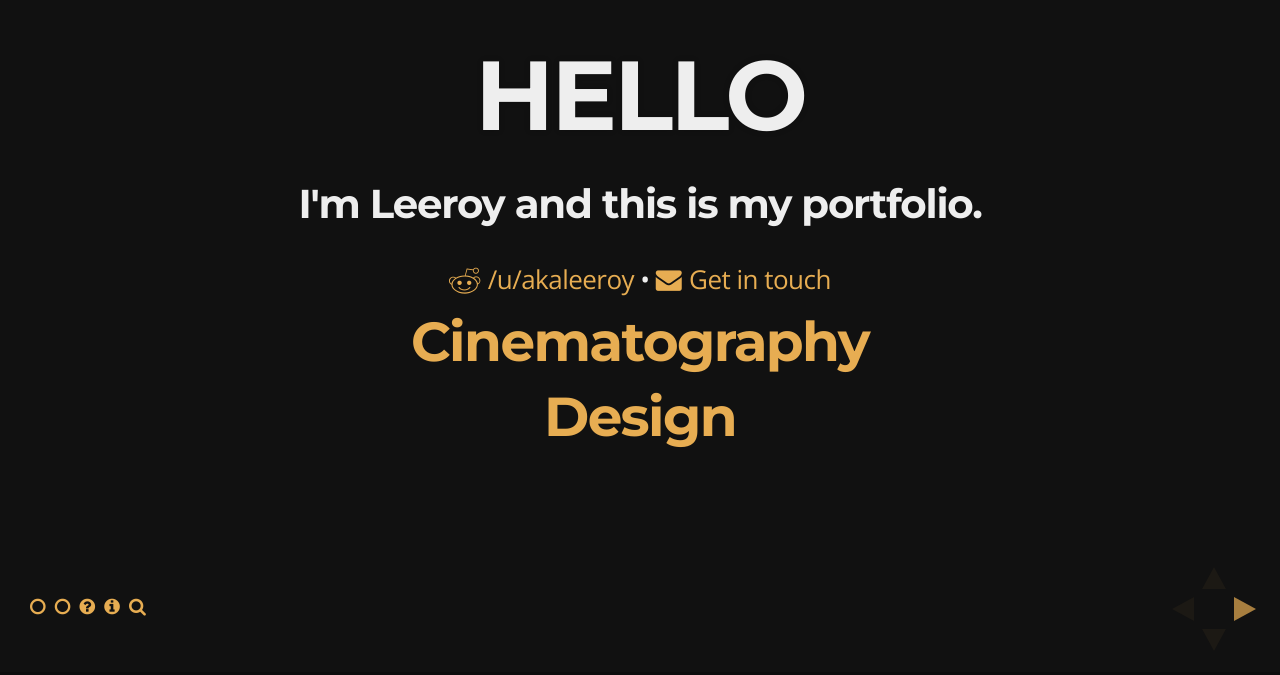
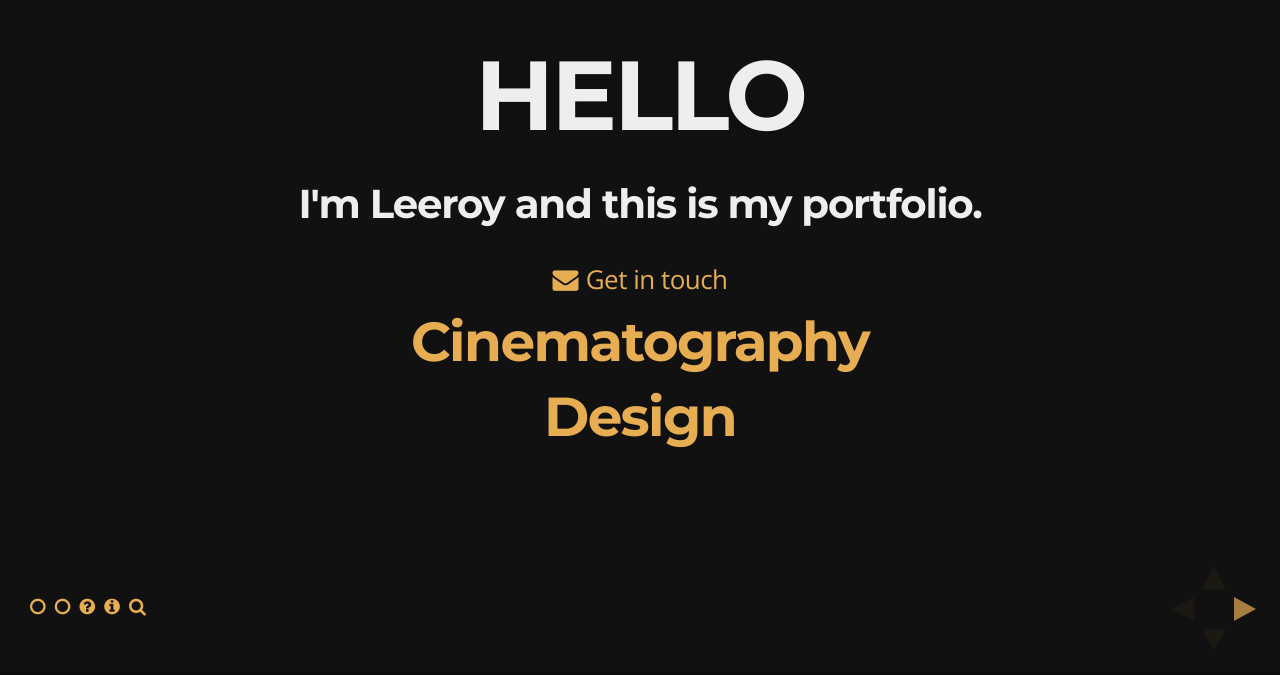
Before and after one commit to akaleeroy/akaleeroy.github.io, a plain HTML site: page index.html in a window 1280 px wide. Shown: the part 125-800 px from the top of the page. Drawn offline with nearby package versions, Linux system fonts and the light colour scheme.

Commit message:
:pencil2: Only show email contact option

```diff
--- a/index.html
+++ b/index.html
@@ -65,7 +65,7 @@
                     <h1>HELLO</h1>
                     <h3>I'm <span class="fn n"><span itemprop="name" class="given-name">Leeroy</span></span> and this is my portfolio.</h3>
                     <p>
-                        <a class="zocial-reddit" href="http://reddit.com/u/akaleeroy" itemprop="url" title="on Reddit">/u/akaleeroy</a> &bull; <a class="fontawesome-envelope" href="http://qualitrainer.eu/leeroy" rel="nofollow" title="by email">Get in touch</a>
+                        <!-- <a class="zocial-reddit" href="http://reddit.com/u/akaleeroy" itemprop="url" title="on Reddit">/u/akaleeroy</a> &bull;  --><a class="fontawesome-envelope" href="http://qualitrainer.eu/leeroy" rel="nofollow" title="by email">Get in touch</a>
                     </p>
                     <h2><a href="#/cinematography" itemprop="jobTitle">Cinematography</a></h2>
                     <h2><a href="#/design" itemprop="jobTitle">Design</a></h2>
```
